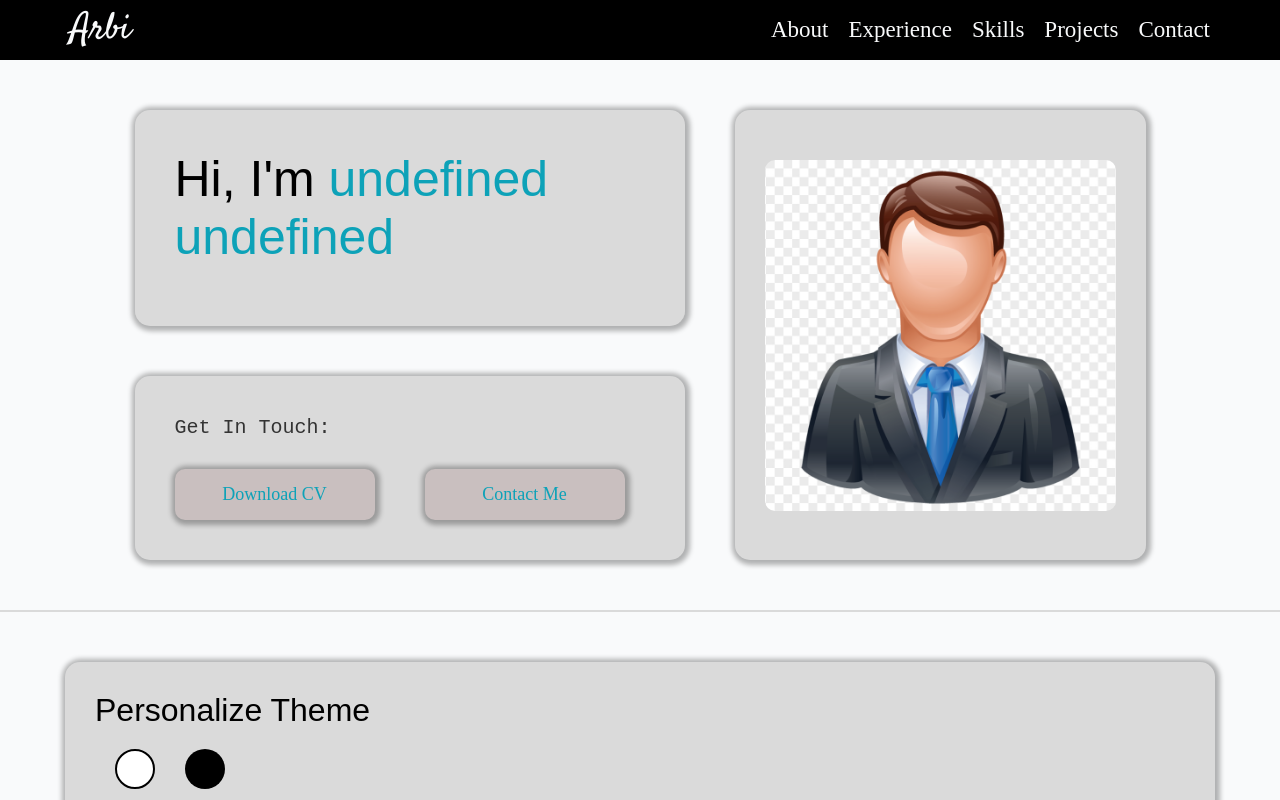
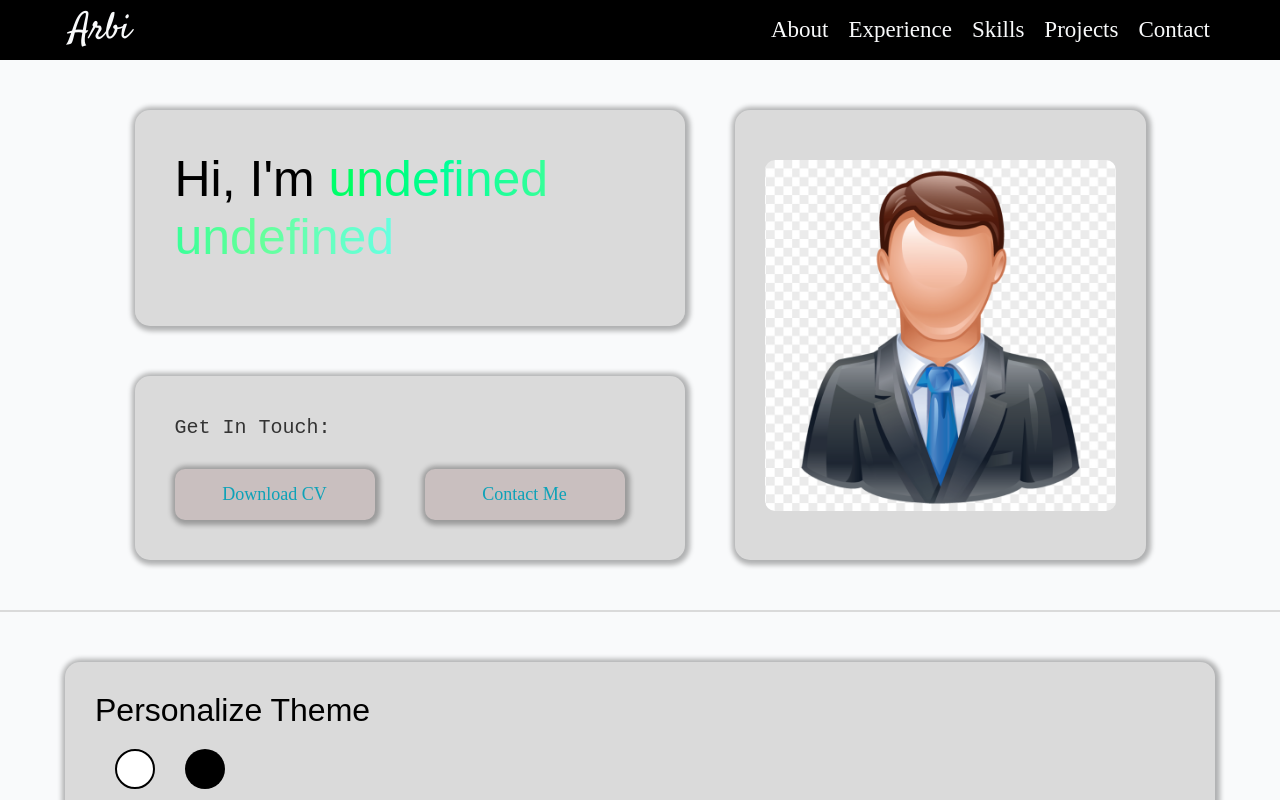
Before and after one commit to arbi222/PortfolioWebsiteOfficial, a React (Vite) app: page / in a window 1280 px wide. Shown: the top 800 px of the page. Built offline with nearby package versions, Linux system fonts and the light colour scheme; no server answers.

Commit message:
adding color-changer for the heading

```diff
--- a/src/components/Presentation/presentation.css
+++ b/src/components/Presentation/presentation.css
@@ -28,9 +28,36 @@
 
                 span{
                     font-size: 50px;
-                    color: var(--mainLinkColor);
+                    /* color: var(--mainLinkColor); */
                     font-family: 'Russo One', sans-serif;
                     font-weight: 500;
+
+                     background: linear-gradient(
+                        90deg,
+                        #00ffff,
+                        #33ffff,
+                        #66fffb,
+                        #66ffcc,
+                        #66ff99,
+                        #33ff99,
+                        #00ff99,
+                        #00ff62,
+                        #00ff99,
+                        #33ff99,
+                        #66ff99,
+                        #66ffcc,
+                        #66fffb,
+                        #33ffff,
+                        #00ffff
+                      );
+
+                      background-size: 300% auto;   /* më shumë hapësirë për smooth flow */
+                      background-clip: text;
+                      -webkit-background-clip: text;
+                      color: transparent;
+                      -webkit-text-fill-color: transparent;
+
+                      animation: smoothFlow 8s linear infinite;
                 }
             }
 
@@ -207,6 +234,15 @@
     }
 }
 
+@keyframes smoothFlow {
+  0% {
+    background-position: 0% center;
+  }
+  100% {
+    background-position: -300% center;
+  }
+}
+
 @media(max-width: 930px){
 	.presentation{
         flex-direction: column-reverse;
```
